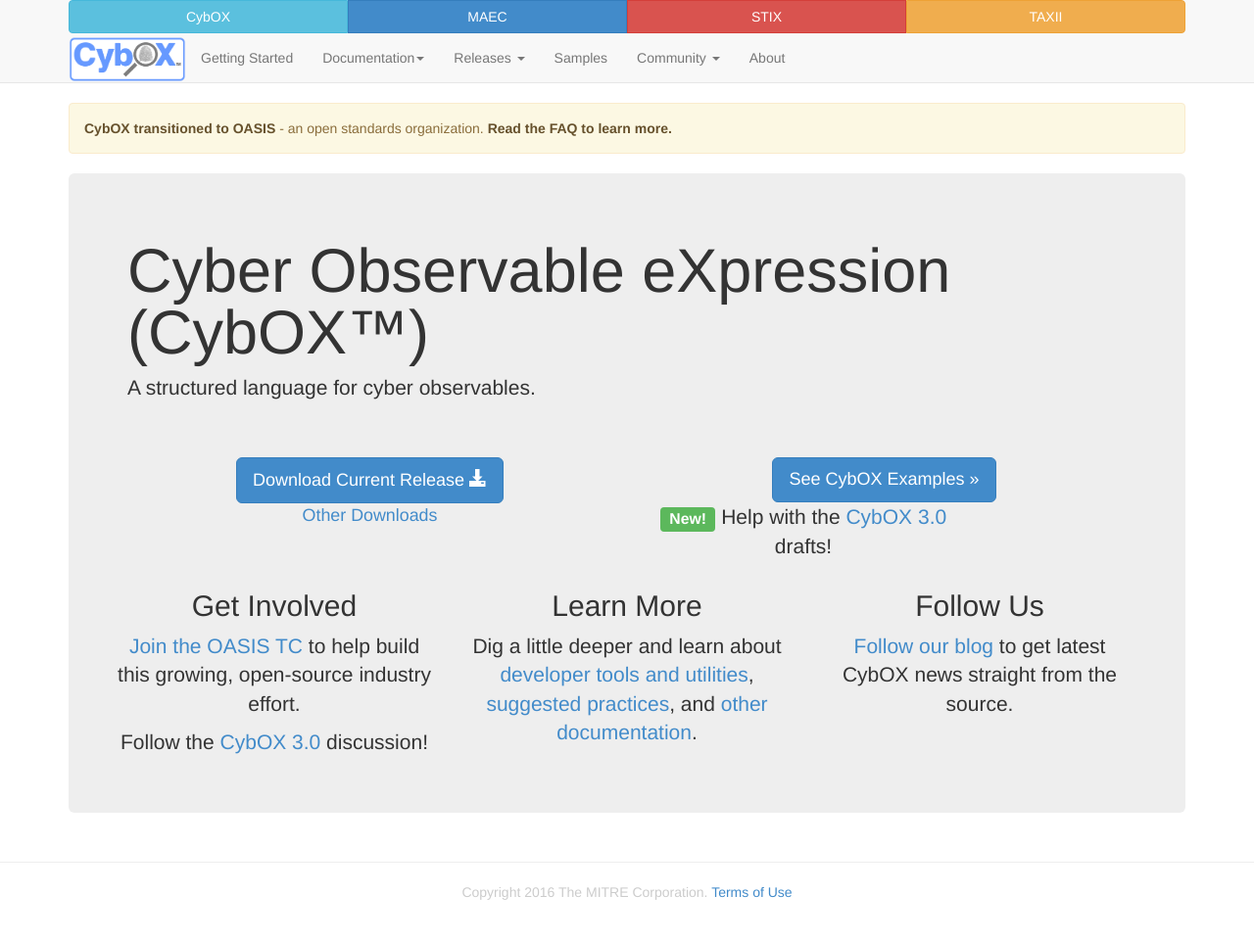
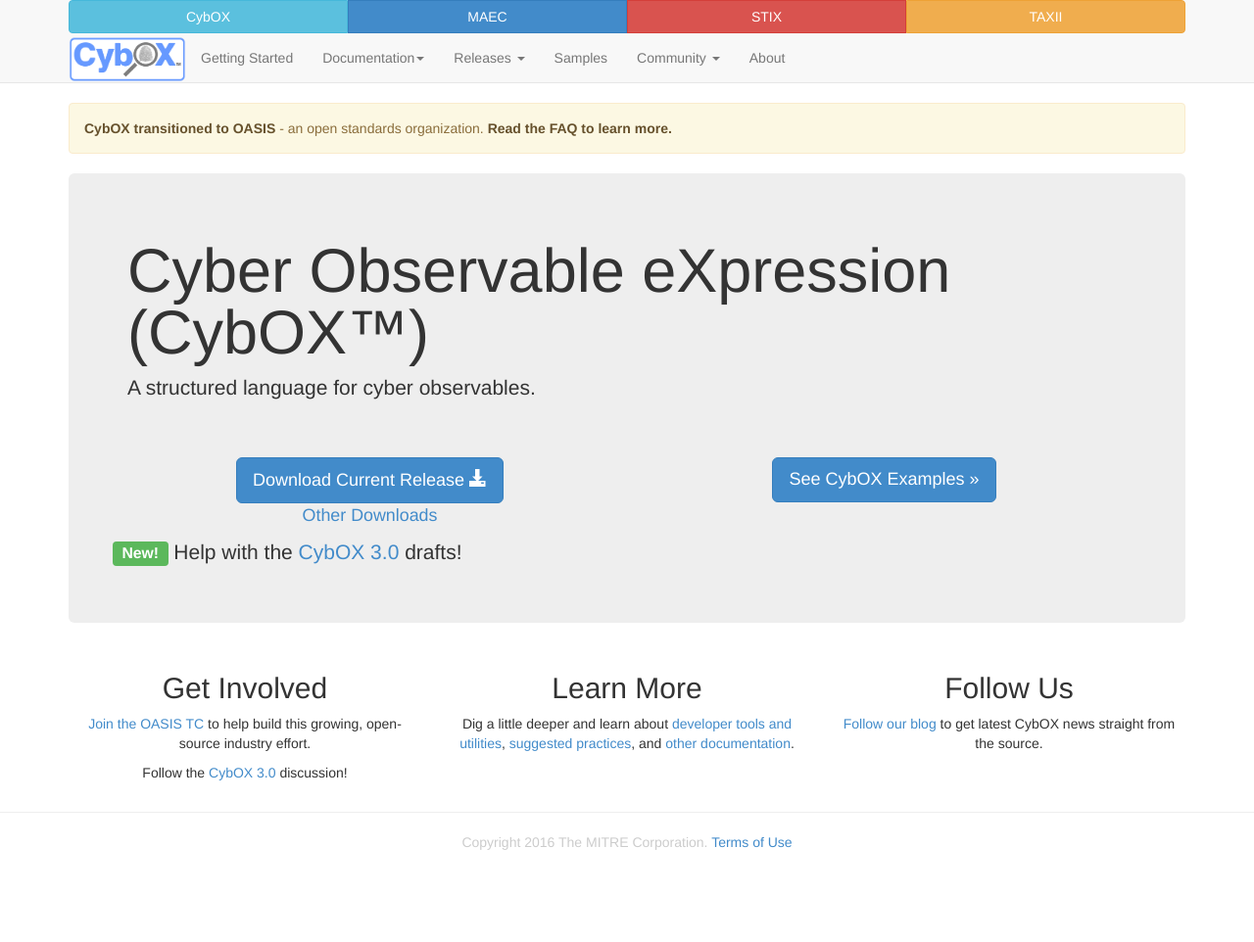
Before and after one commit to CybOXProject/cyboxproject.github.io, a Jekyll site: the page built from index.md, in a window 1280 px wide. Shown: the whole page at 98% size. Built offline with Jekyll 4.4.1, drawn with Linux system fonts in a browser that asks for light colours; after the commit the page ends 911 px from its top, so only the background shows below that.

Commit message:
Revert "Updated main index page"

```diff
--- a/index.md
+++ b/index.md
@@ -25,9 +25,8 @@
     <div class="col-md-6 text-center">
       <a class="btn btn-primary btn-lg" role="button" href="/samples/">See CybOX Examples »</a>
     </div>
-<p></p>
+  </div>
   <div class="row announcement">
-  <div class="col-md-4 text-center">
     <p><span class="label label-success">New!</span> Help with the <a href="http://stixproject.github.io/stix2.0/#cybox3.0">CybOX 3.0</a> drafts!</p>
   </div>
 </div>
```
